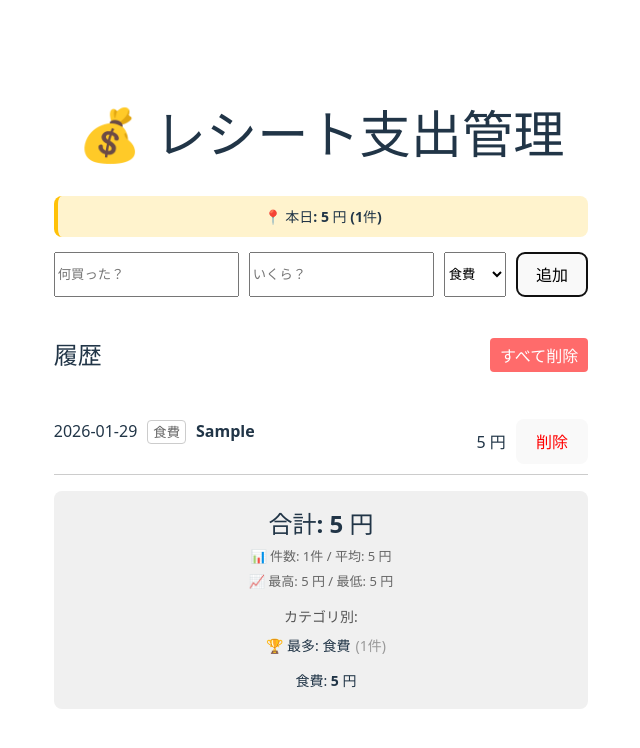
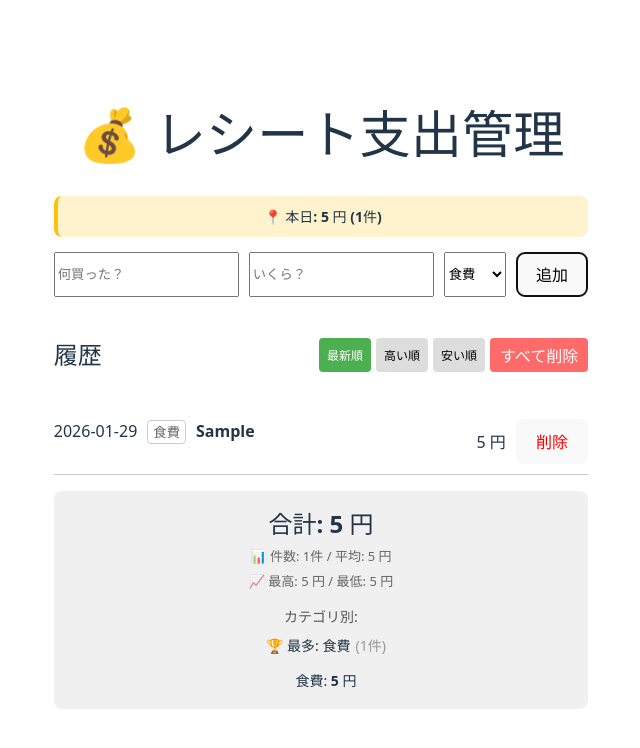
Before and after one commit to 2422041/receipt-app, a React (Vite) app in the folder frontend/: page / in a window 1280 px wide. Both pictures are taken after typing "Sample", "5" into the empty fields and a click on the button "追加". Shown: the top 748 px of the page, without its empty margins (319-959 px from the left). Built offline with nearby package versions, Linux system fonts and the light colour scheme.

Commit message:
feat: 高い順、安い順のソート機能を追加

```diff
--- a/frontend/src/App.tsx
+++ b/frontend/src/App.tsx
@@ -13,6 +13,7 @@ function App() {
   const [title, setTitle] = useState('')
   const [amount, setAmount] = useState('')
   const [category, setCategory] = useState('食費')
+  const [sortOrder, setSortOrder] = useState<'latest' | 'highest' | 'lowest'>('latest') // ソート順序
 
   // 📦 expenses が変わる度に LocalStorage に保存
   useEffect(() => {
@@ -115,18 +116,47 @@ function App() {
       <div className="list-section">
         <div style={{ display: 'flex', justifyContent: 'space-between', alignItems: 'center', marginBottom: '10px' }}>
           <h2>履歴</h2>
-          {expenses.length > 0 && (
-            <button onClick={clearAllExpenses} style={{ backgroundColor: '#ff6b6b', color: 'white', border: 'none', padding: '5px 10px', borderRadius: '4px', cursor: 'pointer' }}>
-              すべて削除
-            </button>
-          )}
+          <div style={{ display: 'flex', gap: '5px' }}>
+            {/* 🔀 ソートボタン */}
+            {expenses.length > 0 && (
+              <>
+                <button
+                  onClick={() => setSortOrder('latest')}
+                  style={{ padding: '5px 8px', fontSize: '12px', backgroundColor: sortOrder === 'latest' ? '#4CAF50' : '#ddd', color: sortOrder === 'latest' ? 'white' : 'black', border: 'none', borderRadius: '4px', cursor: 'pointer' }}
+                >
+                  最新順
+                </button>
+                <button
+                  onClick={() => setSortOrder('highest')}
+                  style={{ padding: '5px 8px', fontSize: '12px', backgroundColor: sortOrder === 'highest' ? '#4CAF50' : '#ddd', color: sortOrder === 'highest' ? 'white' : 'black', border: 'none', borderRadius: '4px', cursor: 'pointer' }}
+                >
+                  高い順
+                </button>
+                <button
+                  onClick={() => setSortOrder('lowest')}
+                  style={{ padding: '5px 8px', fontSize: '12px', backgroundColor: sortOrder === 'lowest' ? '#4CAF50' : '#ddd', color: sortOrder === 'lowest' ? 'white' : 'black', border: 'none', borderRadius: '4px', cursor: 'pointer' }}
+                >
+                  安い順
+                </button>
+              </>
+            )}
+            {expenses.length > 0 && (
+              <button onClick={clearAllExpenses} style={{ backgroundColor: '#ff6b6b', color: 'white', border: 'none', padding: '5px 10px', borderRadius: '4px', cursor: 'pointer' }}>
+                すべて削除
+              </button>
+            )}
+          </div>
         </div>
         {expenses.length === 0 ? (
           <p>データがありません</p>
         ) : (
           <ul style={{ listStyle: 'none', padding: 0 }}>
             {/* 📅 最新の支出を上に表示（逆順ソート） */}
-            {expenses.slice().reverse().map((item) => (
+            {expenses.slice().sort((a, b) => {
+              if (sortOrder === 'highest') return b.amount - a.amount
+              if (sortOrder === 'lowest') return a.amount - b.amount
+              return 0 // 'latest' の場合は元の逆順を使用
+            }).reverse().map((item) => (
               <li key={item.id} style={{ borderBottom: '1px solid #ccc', padding: '10px 0', display: 'flex', justifyContent: 'space-between' }}>
                 <span>
                   {item.date}
```
